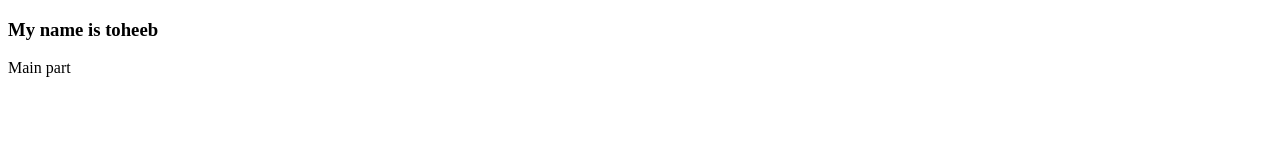
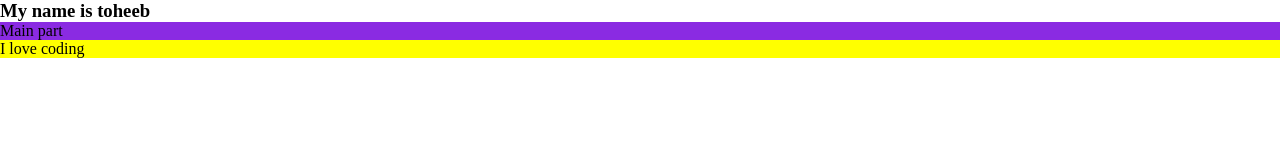
Before and after one commit to DevAkin-01/Akin-project, a website: page index.html in a window 1280 px wide. Drawn offline with Linux system fonts and the light colour scheme.

Commit message:
added footer

```diff
--- a/index.css
+++ b/index.css
@@ -6,3 +6,6 @@
 main{
     background-color: blueviolet;
 }
+footer{
+    background-color: yellow;
+}
--- a/index.html
+++ b/index.html
@@ -4,11 +4,15 @@
     <meta charset="UTF-8">
     <meta name="viewport" content="width=device-width, initial-scale=1.0">
     <title>Akin project</title>
+    <link rel="stylesheet" href="index.css">
 </head>
 <body>
     <div>
         <h3>My name is toheeb</h3>
     </div>
     <main>Main part</main>
+    <footer>
+        <p>I love coding</p>
+    </footer>
 </body>
 </html>
```
